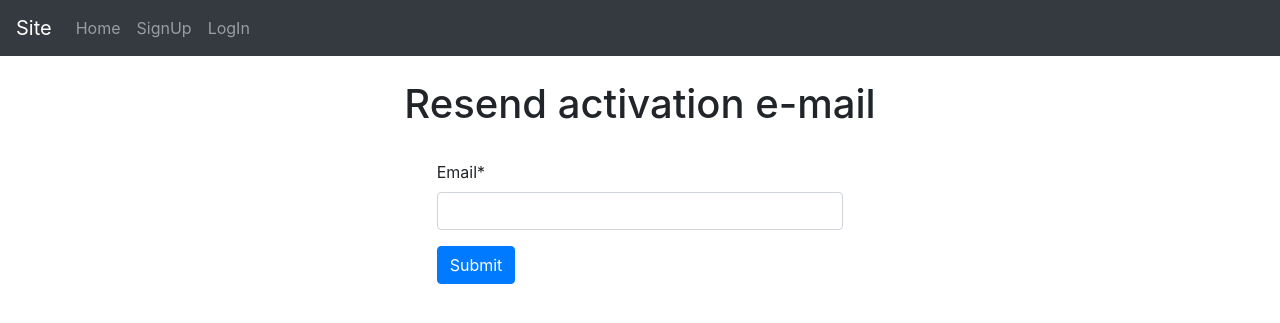
After one commit to KonsKo/User, a Django app: page /accounts/confirmation/resend/ in a window 1280 px wide. The commit adds this page. Shown: the top 323 px of the page. Run offline with Django 3.2, Linux system fonts and the light colour scheme; parts of the project's set-up code (start-up, migrations or seed data) failed here and were passed over; some libraries are stand-ins or nearby versions.

```diff
--- a/accounts_project/accounts/forms.py
+++ b/accounts_project/accounts/forms.py
@@ -1,6 +1,7 @@
 from django.contrib.auth.forms import UserCreationForm, AuthenticationForm
 from django.contrib.auth import get_user_model
-
+from django import forms
+from django.forms import ValidationError
 
 User = get_user_model()
 
@@ -13,7 +14,25 @@ class SignupForm(UserCreationForm):
 
 
 class CustomAuthenticationForm(AuthenticationForm):
+
+    class Meta:
+        model = User
+
     def confirm_login_allowed(self, user):
+
         print(user)
         if not user.is_active:
             raise forms.ValidationError('There was a problem with your login.')
+
+class ReSendConfEmailForm(forms.Form):
+    email = forms.EmailField()
+
+    def clean_email(self):
+        email = self.cleaned_data['email']
+        if not User.objects.filter(email=email).exists():
+            raise ValidationError('Email does not exist')
+        else:
+            user = User.objects.filter(email=email).first()
+            if user.is_active == True:
+                raise ValidationError('Your account is already active')
+        return email
--- a/accounts_project/accounts/models.py
+++ b/accounts_project/accounts/models.py
@@ -21,6 +21,7 @@ class User(AbstractUser):
     phone = PhoneNumberField(unique=True)
     photo = models.ImageField(upload_to='images/', blank=True)
 
+
     def __str__(self):
         return self.username
 
--- /dev/null
+++ b/accounts_project/accounts/templates/accounts/new_activate.html
@@ -0,0 +1,16 @@
+{% extends "base.html" %}
+{% load crispy_forms_tags %}
+{% block title %}Resend activation e-mail{% endblock %}
+
+{% block content %}
+<h1 class="row justify-content-center p-4">Resend activation e-mail</h1>
+<div class="row justify-content-center">
+    <div class="col-4">
+        <form autocomplete="off" method="post" enctype="multipart/form-data">
+            {% csrf_token %}
+            {{ form|crispy }}
+            <button type="submit" class="btn btn-primary">Submit</button>
+        </form>
+    </div>
+</div>
+{% endblock %}
--- a/accounts_project/accounts/templates/base.html
+++ b/accounts_project/accounts/templates/base.html
@@ -48,32 +48,5 @@
 
 {% endblock %}
 
-<script src="https://code.jquery.com/jquery-3.5.1.slim.min.js"
-        integrity="sha384-DfXdz2htPH0lsSSs5nCTpuj/zy4C+OGpamoFVy38MVBnE+IbbVYUew+OrCXaRkfj"
-        crossorigin="anonymous"></script>
-<script src="https://cdn.jsdelivr.net/npm/bootstrap@4.5.3/dist/js/bootstrap.bundle.min.js"
-        integrity="sha384-ho+j7jyWK8fNQe+A12Hb8AhRq26LrZ/JpcUGGOn+Y7RsweNrtN/tE3MoK7ZeZDyx"
-        crossorigin="anonymous"></script>
-
-<script src="https://code.jquery.com/jquery-3.3.1.min.js"></script>
-
-<script>
-    $("#id_brand").change(function () {
-        const url = $("#startForm").attr("data-models-url");
-        const brandId = $(this).val();
-        $.ajax({
-            url: url,
-            data: {
-                'brand_id': brandId
-            },
-            success: function (data) {
-                $("#id_model").html(data);
-            }
-        });
-    });
-</script>
-
-<script src="https://cdn.jsdelivr.net/npm/chart.js@2.9.3/dist/Chart.min.js"></script>
-
 </body>
 </html>
--- a/accounts_project/accounts/templates/registration/login.html
+++ b/accounts_project/accounts/templates/registration/login.html
@@ -14,6 +14,9 @@
                 <a href="{% url 'password_reset' %}">Forgot your password?</a>
             </div>
             <div class="container p-2">
+                <a href="{% url 'resend_email' %}">Did not activate your account?</a>
+            </div>
+            <div class="container p-2">
                 <button type="submit" class="btn btn-primary">Submit</button>
             </div>
         </form>
--- a/accounts_project/accounts/urls.py
+++ b/accounts_project/accounts/urls.py
@@ -29,4 +29,5 @@ urlpatterns = [
     path('activate/<uidb64>/<token>/', ActivateAccount.as_view(), name='activate'),
     path('cabinet/', login_required(CabinetView.as_view()), name='cabinet'),
     path('cabinet/update/photo', login_required(UpdatePhotoView.as_view()), name='update_photo'),
+    path('confirmation/resend/', ReSendConfEmailView.as_view(), name='resend_email'),
 ]
--- a/accounts_project/accounts/views.py
+++ b/accounts_project/accounts/views.py
@@ -1,5 +1,5 @@
 from django.views.generic import View
-from django.views.generic.edit import CreateView, UpdateView
+from django.views.generic.edit import CreateView, UpdateView, FormView
 from django.contrib.messages.views import SuccessMessageMixin
 from django.shortcuts import render, redirect
 from django.contrib import messages
@@ -89,3 +89,19 @@ class UpdatePhotoView(SuccessMessageMixin, UpdateView):
 
     def get_object(self):
         return self.request.user
+
+class ReSendConfEmailView(FormView):
+    form_class = ReSendConfEmailForm
+    template_name = 'accounts/new_activate.html'
+    success_url = reverse_lazy('login')
+    success_message = "Check your email"
+
+    def post(self, request, *args, **kwargs):
+        form = self.form_class(request.POST)
+        if form.is_valid():
+            email = form.cleaned_data.get('email')
+            user = User.objects.get(email=email)
+            user.send_email()
+            messages.success(request, ('Check your email.'))
+            return redirect('login')
+        return render(request, self.template_name, {'form': form})
```
Also changed, not shown: accounts_project/accounts/backends.py (added, +22 -0 lines), accounts_project/accounts_project/settings.py (+7 -2 lines), accounts_project/accounts/migrations/0014_auto_20210127_1553.py (added), accounts_project/accounts/migrations/0015_auto_20210127_1655.py (added), 1 other file.
